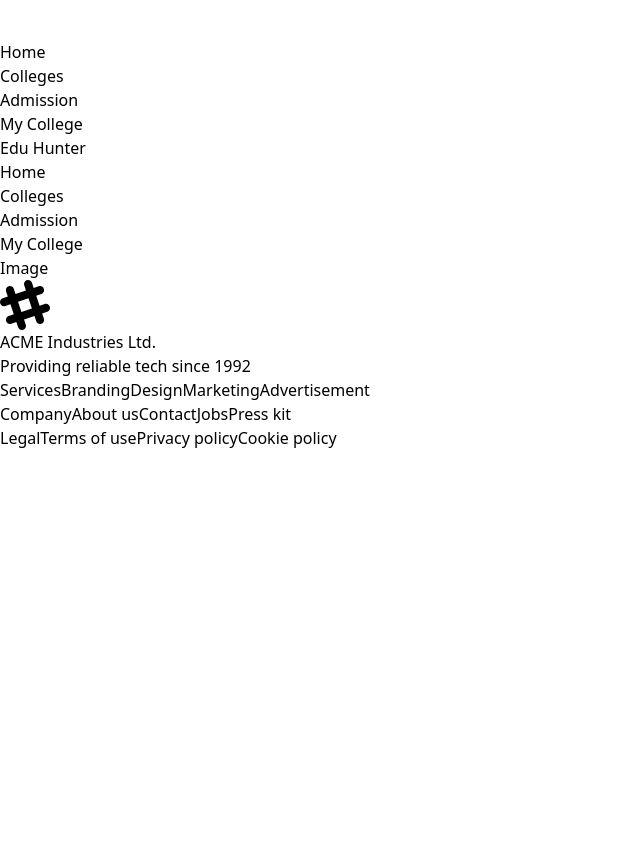
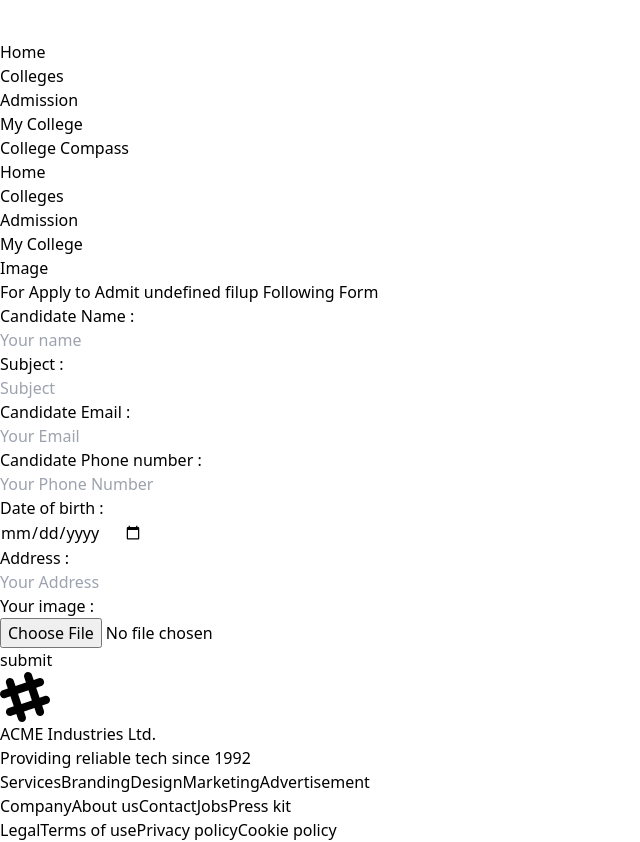
Before and after one commit to jahirul94/college-compass, a React (Vite) app: page /admission/1 in a window 1280 px wide. Shown: the part 1240-2082 px from the top of the page, without its empty margins (0-640 px from the left). Before the commit the page ends 1690 px from the top, so only its background shows below. Built offline with nearby package versions, Linux system fonts and the light colour scheme; no server answers.

Commit message:
added admission page

```diff
--- a/package.json
+++ b/package.json
@@ -15,6 +15,7 @@
     "match-sorter": "^6.3.1",
     "react": "^18.2.0",
     "react-dom": "^18.2.0",
+    "react-hook-form": "^7.45.2",
     "react-router-dom": "^6.14.2",
     "sort-by": "^1.2.0",
     "swiper": "^10.0.4"
--- a/src/Hooks/useCollege.jsx
+++ b/src/Hooks/useCollege.jsx
@@ -1,10 +1,15 @@
-import axios from "axios";
-import { useState } from "react";
+// import axios from "axios";
+import { useEffect, useState } from "react";
 
 const useCollege = () => {
     const [colleges, setColleges] = useState([])
-    axios.get("allCollege.json")
-        .then(data => setColleges(data.data))
+    useEffect(()=>{
+        fetch('http://localhost:5000/all-college')
+        .then(res => res.json())
+        .then(data => setColleges(data))
+    },[])
+    // axios.get("")
+    //     .then(data => setColleges(data.data))
     return [colleges]
 };
 
--- a/src/Shared/Nav.jsx
+++ b/src/Shared/Nav.jsx
@@ -20,7 +20,7 @@ const Nav = () => {
                        {navItems}
                     </ul>
                 </div>
-                <a className="btn btn-ghost normal-case text-xl">Edu Hunter</a>
+                <a className="btn btn-ghost normal-case text-xl">College Compass</a>
             </div>
             <div className="navbar-center hidden lg:flex">
                 <ul className="menu menu-horizontal px-1">
--- a/src/pages/Admission/Admission.jsx
+++ b/src/pages/Admission/Admission.jsx
@@ -4,31 +4,15 @@ import useCollege from "../../Hooks/useCollege";
 const Admission = () => {
     const [colleges] = useCollege();
     return (
-        <div className="overflow-x-auto">
-            <table className="table">
-                {/* head */}
-                <thead>
-                    <tr>
-                        <th></th>
-                        <th>College Name</th>
-                        <th>Admission date</th>
-                        <th>Ratting</th>
-                        <th></th>
-                    </tr>
-                </thead>
-                <tbody>
-                    {
-                        colleges?.map((clg , i) => <tr key={i} className="bg-base-100">
-                            <td>{i + 1}</td>
-                            <td>{clg.collegeName}</td>
-                            <td>{clg.admissionDate}</td>
-                            <td>{clg.collegeRating}</td>
-                            <td><Link to={`/admission/1`}><button className="btn btn-outline w-40">Apply</button></Link></td>
-                        </tr>)
-                    }
-                </tbody>
-            </table>
-        </div>
+    <div className="min-h-screen">
+        <p className="text-center font-bold text-2xl mt-20 mb-8 underline underline-offset-4">Apply Your Favorite College</p>
+        {
+            colleges?.map((clg , i )=> <div className="p-4 my-4 border border-spacing-4" key={clg._id}>
+               <span className="text-lg font-semibold">{i + 1} </span>.
+                 <Link className="text-lg font-semibold" to={`/admission/${clg._id}`}>{clg.collegeName}</Link>
+            </div>)
+        }
+    </div>
     );
 };
 
--- a/src/pages/Admission/AdmissionForm.jsx
+++ b/src/pages/Admission/AdmissionForm.jsx
@@ -1,8 +1,66 @@
-// TODO : make id dynamic
+import { useParams } from "react-router-dom";
+import useCollege from "../../Hooks/useCollege";
+import { useForm } from "react-hook-form";
+
 const AdmissionForm = () => {
+    const [colleges] = useCollege();
+    const { id } = useParams();
+    const findCollege = colleges.find(clg => clg._id == id);
+    console.log(findCollege);
+
+
+    // image bb
+    const image_hosting_token = import.meta.env.VITE_IMAGE_TOKEN;
+    const image_hosting_url = `https://api.imgbb.com/1/upload?key=${image_hosting_token}`
+
+
+
+
+
+
+    const { register, handleSubmit, formState: { errors } } = useForm();
+    const onSubmit = data => {
+        console.log(data)
+    };
+
     return (
-        <div>
-
+        <div className="min-h-screen mt-20">
+            <p className="py-4 mb-8 underline underline-offset-8 text-2xl font-bold text-center">For Apply to Admit {`${findCollege?.collegeName}`} filup Following Form</p>
+            <form onSubmit={handleSubmit(onSubmit)}>
+                <div className="grid gap-4 sm:grid-cols-1 md:grid-cols-2">
+                    <div className="">
+                        <p className="text-lg font-semibold mb-2">Candidate Name : </p>
+                        <input type="text" {...register("name")} placeholder="Your name" className="input input-bordered w-full" />
+                    </div>
+                    <div className="">
+                        <p className="text-lg font-semibold mb-2">Subject : </p>
+                        <input type="text" {...register("subject")} placeholder="Subject" className="input input-bordered w-full" />
+                    </div>
+                    <div className="">
+                        <p className="text-lg font-semibold mb-2">Candidate Email :</p>
+                        <input type="email" {...register("email")} placeholder="Your Email" className="input input-bordered w-full" />
+                    </div>
+                    <div className="">
+                        <p className="text-lg font-semibold mb-2">Candidate Phone number : </p>
+                        <input type="number" {...register("phone")} placeholder="Your Phone Number" className="input input-bordered w-full" />
+                    </div>
+                    <div className="">
+                        <p className="text-lg font-semibold mb-2">Date of birth : </p>
+                        <input type="date" {...register("dateOfBirth")} placeholder="Your Date of birth" className="input input-bordered w-full" />
+                    </div>
+                    <div className="">
+                        <p className="text-lg font-semibold mb-2">Address : </p>
+                        <input type="text" {...register("address")} placeholder="Your Address" className="input input-bordered w-full" />
+                    </div>
+                    <div className="">
+                        <p className="text-lg font-semibold mb-2"> Your image : </p>
+                        <input type="file" {...register("photo")} className="file-input file-input-bordered w-full max-w-xs" />
+                    </div>
+                </div>
+                <div className="my-16 flex justify-center">
+                    <input type="submit" value="submit" className="btn btn-outline w-2/4" />
+                </div>
+            </form>
         </div>
     );
 };
--- a/src/pages/Colleges/Colleges.jsx
+++ b/src/pages/Colleges/Colleges.jsx
@@ -1,11 +1,11 @@
 import useCollege from "../../Hooks/useCollege";
 
 const Colleges = () => {
- const [colleges] = useCollege();
+    const [colleges] = useCollege();
     return (
         <div className="grid gap-4 sm:grid-cols-1 md:grid-cols-2 lg:grid-cols-3">
             {
-                colleges?.map((clg, i) => <div key={i} className="card bg-base-100 shadow-xl">
+                colleges?.map(clg => <div key={clg._id} className="card bg-base-100 shadow-xl">
                     <figure><img src={clg.collegeImage} alt="College image" className="h-80 w-full" /></figure>
                     <div className="card-body">
                         <h2 className="text-2xl font-bold">{clg.collegeName}</h2>
```
Also changed, not shown: 1 other file (tests, documents, lock files or other folders).
